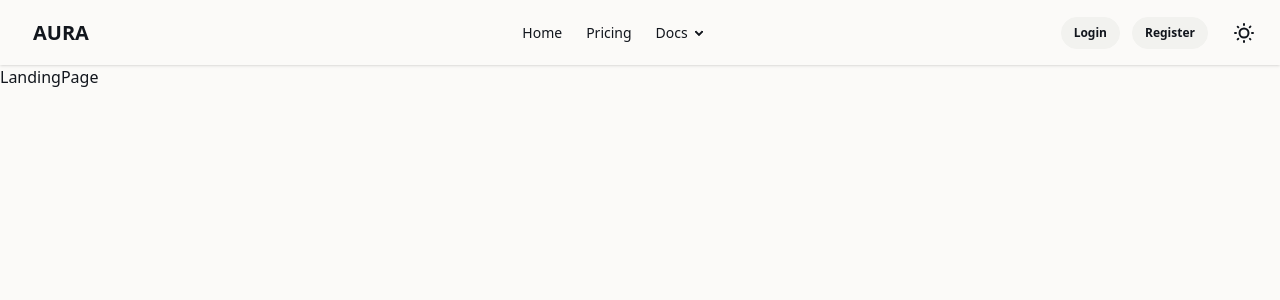
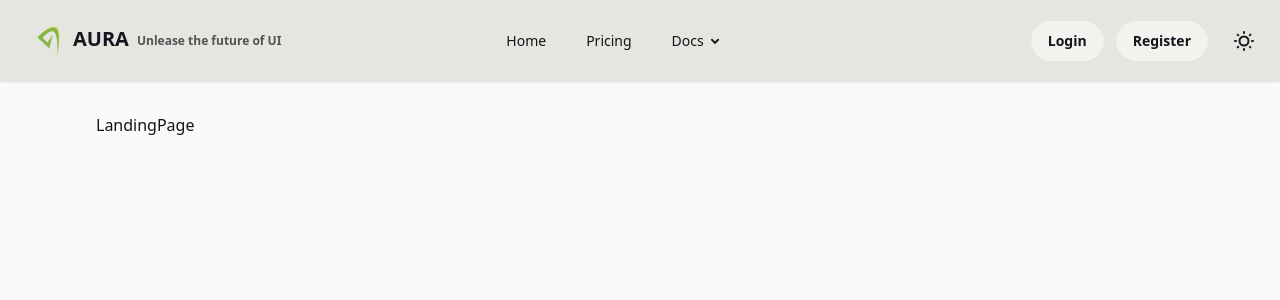
Before and after one commit to RP-25-26J-474/AURA-Website, a React (Vite) app in the folder aura-web/: page / in a window 1280 px wide. Shown: the top 300 px of the page. Built offline with nearby package versions, Linux system fonts and the light colour scheme.

Commit message:
feat: add PageContainer and PageSection components

```diff
--- a/aura-web/src/components/common/Navbar.jsx
+++ b/aura-web/src/components/common/Navbar.jsx
@@ -1,16 +1,18 @@
 import { Link, NavLink } from "react-router-dom";
 import { useAuth } from "../../hooks/useAuth";
 import ThemeButton from "./ThemeButton";
+import { logos } from "../../assets";
 
 export default function Navbar({
   brand = "AURA",
+  slogan = "Unlease the future of UI",
   menuItems = [],
   rightItems = [],
 }) {
   const { user, logout } = useAuth();
 
   return (
-    <div className="navbar bg-base-100 shadow-sm px-4">
+    <div className="navbar bg-base-300 shadow-sm px-4 py-4">
       {/* LEFT: brand + mobile menu */}
       <div className="navbar-start">
         {/* Mobile dropdown */}
@@ -31,7 +33,7 @@ export default function Navbar({
           {/* Mobile dropdown content */}
           <ul
             tabIndex={0}
-            className="menu menu-sm dropdown-content mt-3 z-[100] p-2 shadow bg-base-100 rounded-box w-52"
+            className="menu menu-sm dropdown-content mt-3 z-[100] p-2 shadow bg-base-200 rounded-box w-52"
           >
             {menuItems.map((item) =>
               item.children ? (
@@ -57,20 +59,24 @@ export default function Navbar({
         </div>
 
         {/* BRAND */}
-        <Link to="/" className="btn btn-ghost text-xl font-bold">
-          {brand}
+        <Link to="/" className="btn btn-ghost text-xl font-bold items-center gap-2">
+          <img src={logos.aura} alt="AURA" className="h-8" />
+          <div className="flex flex-row items-center gap-2">
+            <span className="mb-1">{brand}</span>
+            <span className="hidden md:inline text-xs opacity-70">{slogan}</span>
+          </div>
         </Link>
       </div>
 
       {/* CENTER: desktop menu */}
       <div className="navbar-center hidden lg:flex">
-        <ul className="menu menu-horizontal px-1">
+        <ul className="menu menu-horizontal px-1 md:gap-4">
           {menuItems.map((item) =>
             item.children ? (
               <li key={item.label}>
                 <details>
                   <summary>{item.label}</summary>
-                  <ul className="p-2 bg-base-100 w-40">
+                  <ul className="p-2 bg-base-200 w-40">
                     {item.children.map((sub) => (
                       <li key={sub.label}>
                         <NavLink to={sub.to}>{sub.label}</NavLink>
@@ -95,14 +101,14 @@ export default function Navbar({
             <span className="hidden md:inline text-sm opacity-70">
               Hi, {user.name}
             </span>
-            <button onClick={logout} className="btn btn-sm">
+            <button onClick={logout} className="btn btn-md">
               Logout
             </button>
           </>
         ) : (
           <>
             {rightItems.map((btn) => (
-              <Link key={btn.label} to={btn.to} className="btn btn-sm">
+              <Link key={btn.label} to={btn.to} className="btn btn-md">
                 {btn.label}
               </Link>
             ))}
--- /dev/null
+++ b/aura-web/src/components/layout/PageContainer.jsx
@@ -0,0 +1,18 @@
+export default function PageContainer({
+  children,
+  size = "default", // sm | default | lg | full
+  className = "",
+}) {
+  const sizes = {
+    sm: "max-w-3xl",
+    default: "max-w-6xl",
+    lg: "max-w-7xl",
+    full: "max-w-none",
+  };
+
+  return (
+    <div className={`w-full mx-auto px-4 sm:px-6 lg:px-8 ${sizes[size]} ${className}`}>
+      {children}
+    </div>
+  );
+}
--- /dev/null
+++ b/aura-web/src/components/layout/PageSection.jsx
@@ -0,0 +1,15 @@
+export function PageSection({
+  children,
+  className = "",
+  padded = true,
+}) {
+  return (
+    <section
+      className={`${
+        padded ? "py-6 sm:py-8" : ""
+      } ${className}`}
+    >
+      {children}
+    </section>
+  );
+}
--- a/aura-web/src/routes/public/LandingPage.jsx
+++ b/aura-web/src/routes/public/LandingPage.jsx
@@ -1,9 +1,13 @@
-import React from 'react'
+import React from "react";
+import PageContainer from "../../components/layout/PageContainer";
+import { PageSection } from "../../components/layout/PageSection";
 
 function LandingPage() {
   return (
-    <div>LandingPage</div>
-  )
+    <PageContainer>
+      <PageSection>LandingPage</PageSection>
+    </PageContainer>
+  );
 }
 
-export default LandingPage
+export default LandingPage;
```
